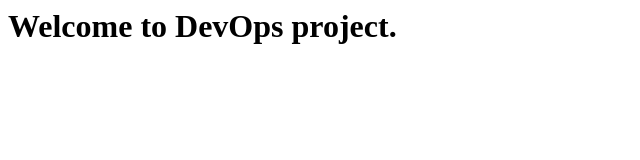
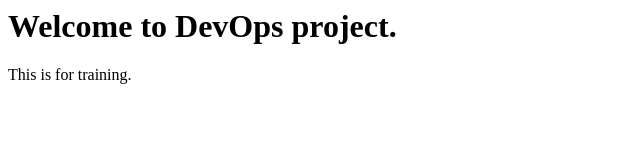
Before and after one commit to hanishmaram/sampleDevopsApp, a plain HTML site: page index.html in a window 1280 px wide. Shown: the whole page, without its empty margins (0-640 px from the left). Drawn offline with Linux system fonts and the light colour scheme.

Commit message:
1214-05032020 Added paragraph tag.

```diff
--- a/index.html
+++ b/index.html
@@ -1 +1,2 @@
 <h1>Welcome to DevOps project.</h1>
+<p>This is for training.</p>
```
